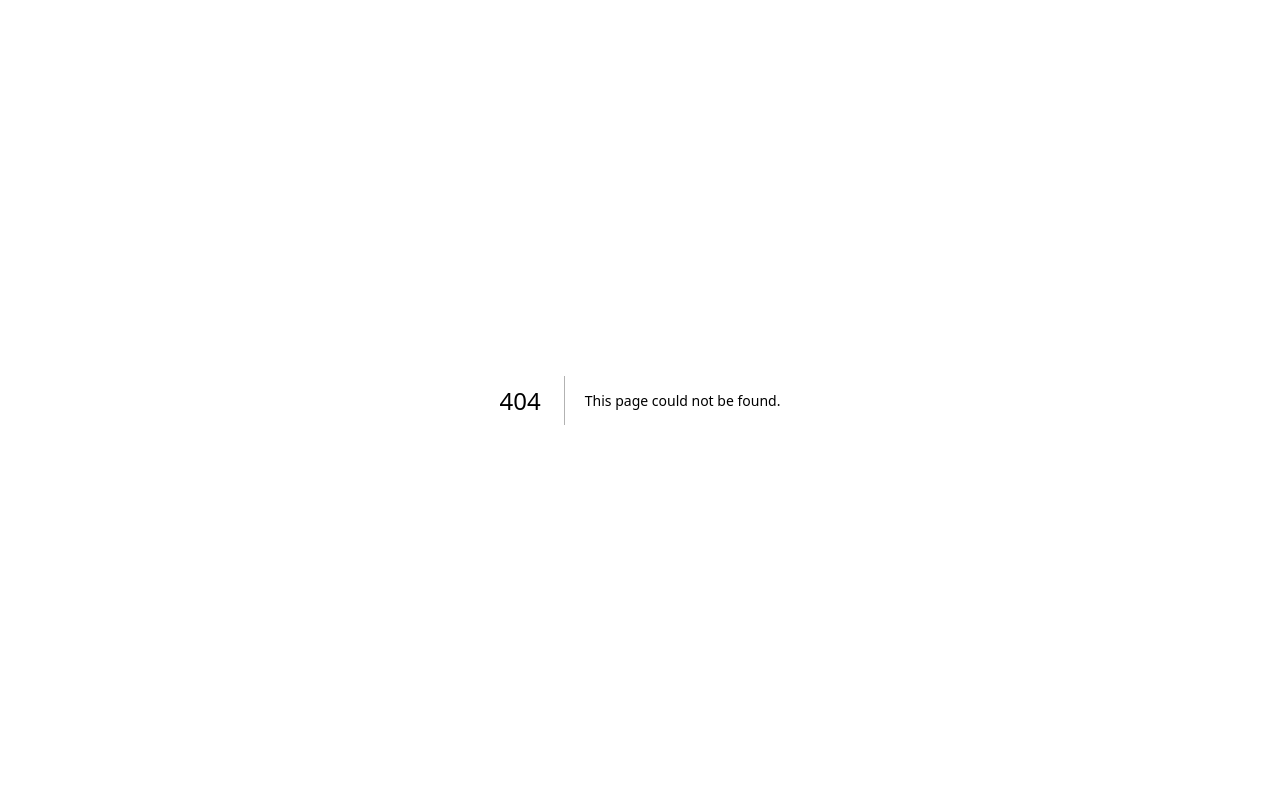
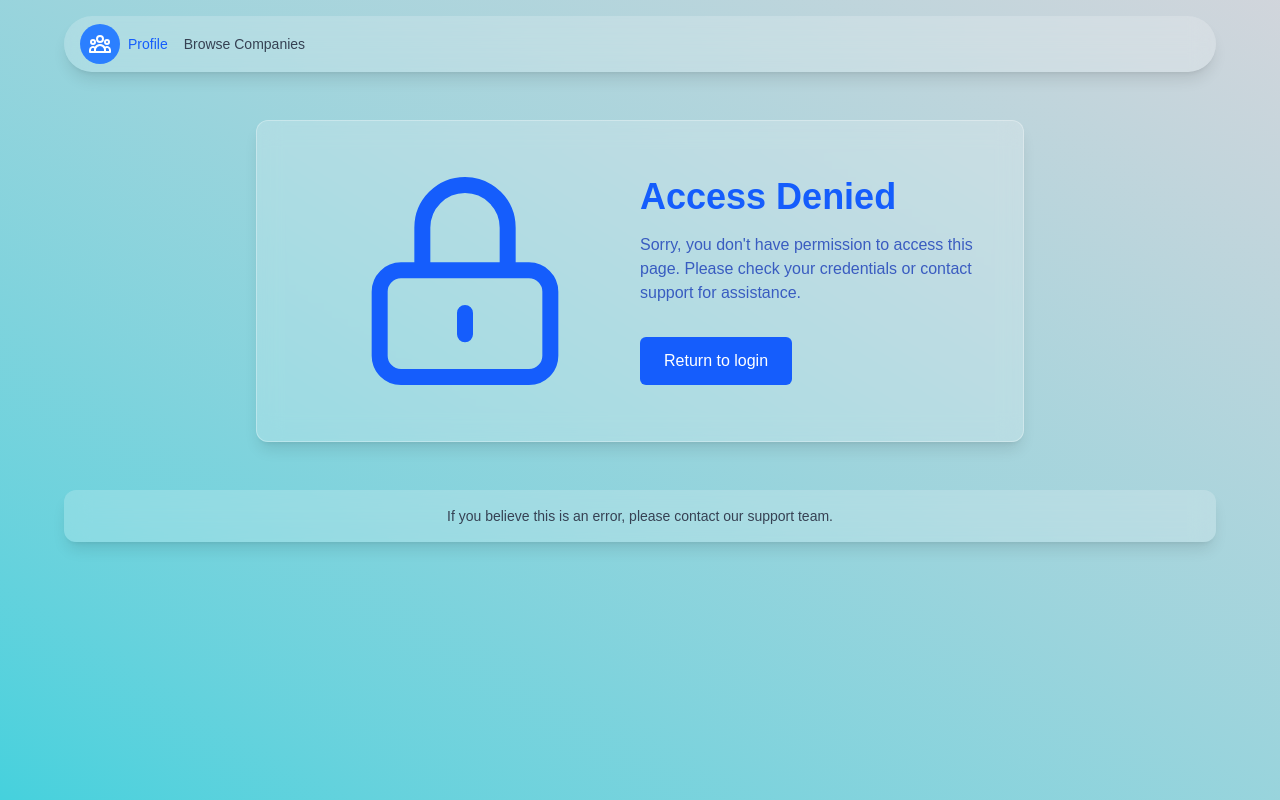
Before and after one commit to ramasul/GetaJob, a Next.js app in the folder frontend/: page /unauthorized in a window 1280 px wide. Before the commit this address had no page. Built offline with nearby package versions, Linux system fonts and the light colour scheme; no server answers.

Commit message:
feat: unauthorized page

```diff
--- /dev/null
+++ b/frontend/src/app/(pages)/unauthorized/page.js
@@ -0,0 +1,125 @@
+"use client";
+
+import Link from "next/link";
+import Image from "next/image";
+import { useAuth } from "@auth/context";
+import Loading from "@/app/components/Loading";
+
+const Unauthorized = () => {
+  const { user, loading } = useAuth();
+
+  if (loading) {
+    return <Loading />;
+  }
+
+  const getDashboardLink = () => {
+    if (user.user_type === "recruiter") {
+      return "/recruiter-dashboard";
+    } else if (user.user_type === "applier") {
+      return "/applier-dashboard";
+    } else {
+      return "/dashboard";
+    }
+  };
+
+  return (
+    <div className="min-h-screen w-full bg-gradient-to-tr from-[#45D1DD] to-gray-300">
+      {/* Header/Navigation */}
+      <div className="px-6 py-4">
+        <div className="w-full max-w-6xl mx-auto bg-white/20 backdrop-blur-md rounded-full shadow-lg py-2 px-4">
+          <div className="flex items-center">
+            <div className="flex items-center mr-6">
+              <div className="bg-blue-500 rounded-full p-2 mr-2">
+                <svg
+                  xmlns="http://www.w3.org/2000/svg"
+                  className="h-6 w-6 text-white"
+                  fill="none"
+                  viewBox="0 0 24 24"
+                  stroke="currentColor"
+                >
+                  <path
+                    strokeLinecap="round"
+                    strokeLinejoin="round"
+                    strokeWidth={2}
+                    d="M17 20h5v-2a3 3 0 00-5.356-1.857M17 20H7m10 0v-2c0-.656-.126-1.283-.356-1.857M7 20H2v-2a3 3 0 015.356-1.857M7 20v-2c0-.656.126-1.283.356-1.857m0 0a5.002 5.002 0 019.288 0M15 7a3 3 0 11-6 0 3 3 0 016 0zm6 3a2 2 0 11-4 0 2 2 0 014 0zM7 10a2 2 0 11-4 0 2 2 0 014 0z"
+                  />
+                </svg>
+              </div>
+              <nav className="text-sm font-medium">
+                <a href="#" className="text-blue-600 mr-4">
+                  Profile
+                </a>
+                <a href="#" className="text-gray-700">
+                  Browse Companies
+                </a>
+              </nav>
+            </div>
+          </div>
+        </div>
+      </div>
+
+      {/* Unauthorized Content */}
+      <div className="px-6 py-8 flex items-center justify-center">
+        <div className="w-full max-w-3xl mx-auto flex flex-col md:flex-row items-center bg-white/20 backdrop-blur-md rounded-xl shadow-lg overflow-hidden border border-white/30 p-8">
+          <div className="md:w-1/2 mb-6 md:mb-0">
+            <div className="relative w-64 h-64 mx-auto">
+              <div className="absolute top-0 left-0 w-full h-full flex justify-center">
+                <svg
+                  className="w-full h-full text-blue-600"
+                  xmlns="http://www.w3.org/2000/svg"
+                  fill="none"
+                  viewBox="0 0 24 24"
+                  stroke="currentColor"
+                >
+                  <path
+                    strokeLinecap="round"
+                    strokeLinejoin="round"
+                    strokeWidth={1.5}
+                    d="M12 15v2m-6 4h12a2 2 0 002-2v-6a2 2 0 00-2-2H6a2 2 0 00-2 2v6a2 2 0 002 2zm10-10V7a4 4 0 00-8 0v4h8z"
+                  />
+                </svg>
+              </div>
+            </div>
+          </div>
+
+          <div className="md:w-1/2 text-center md:text-left">
+            <h1 className="text-3xl md:text-4xl font-bold text-blue-600 mb-4">
+              Access Denied
+            </h1>
+            <p className="text-blue-800 opacity-80 mb-8">
+              Sorry, you don't have permission to access this page. Please check
+              your credentials or contact support for assistance.
+            </p>
+
+            {user ? (
+              <Link
+                href={getDashboardLink()}
+                className="inline-block bg-blue-600 hover:bg-blue-700 text-white py-3 px-6 rounded-md transition-colors duration-200"
+              >
+                Return to your dashboard
+              </Link>
+            ) : (
+              <Link
+                href="/login"
+                className="inline-block bg-blue-600 hover:bg-blue-700 text-white py-3 px-6 rounded-md transition-colors duration-200"
+              >
+                Return to login
+              </Link>
+            )}
+          </div>
+        </div>
+      </div>
+
+      {/* Footer */}
+      <div className="px-6 py-4 mt-auto">
+        <div className="w-full max-w-6xl mx-auto bg-white/20 backdrop-blur-md rounded-xl shadow-lg py-4 px-6 text-center text-gray-700 text-sm">
+          <p>
+            If you believe this is an error, please contact our support team.
+          </p>
+        </div>
+      </div>
+    </div>
+  );
+};
+
+export default Unauthorized;
--- a/frontend/src/app/layout.js
+++ b/frontend/src/app/layout.js
@@ -1,4 +1,5 @@
 import { Geist, Geist_Mono } from "next/font/google";
+import { AuthProvider } from "./auth/context";
 import "./globals.css";
 
 const geistSans = Geist({
@@ -22,7 +23,7 @@ export default function RootLayout({ children }) {
       <body
         className={`${geistSans.variable} ${geistMono.variable} antialiased`}
       >
-        {children}
+        <AuthProvider>{children}</AuthProvider>
       </body>
     </html>
   );
```
